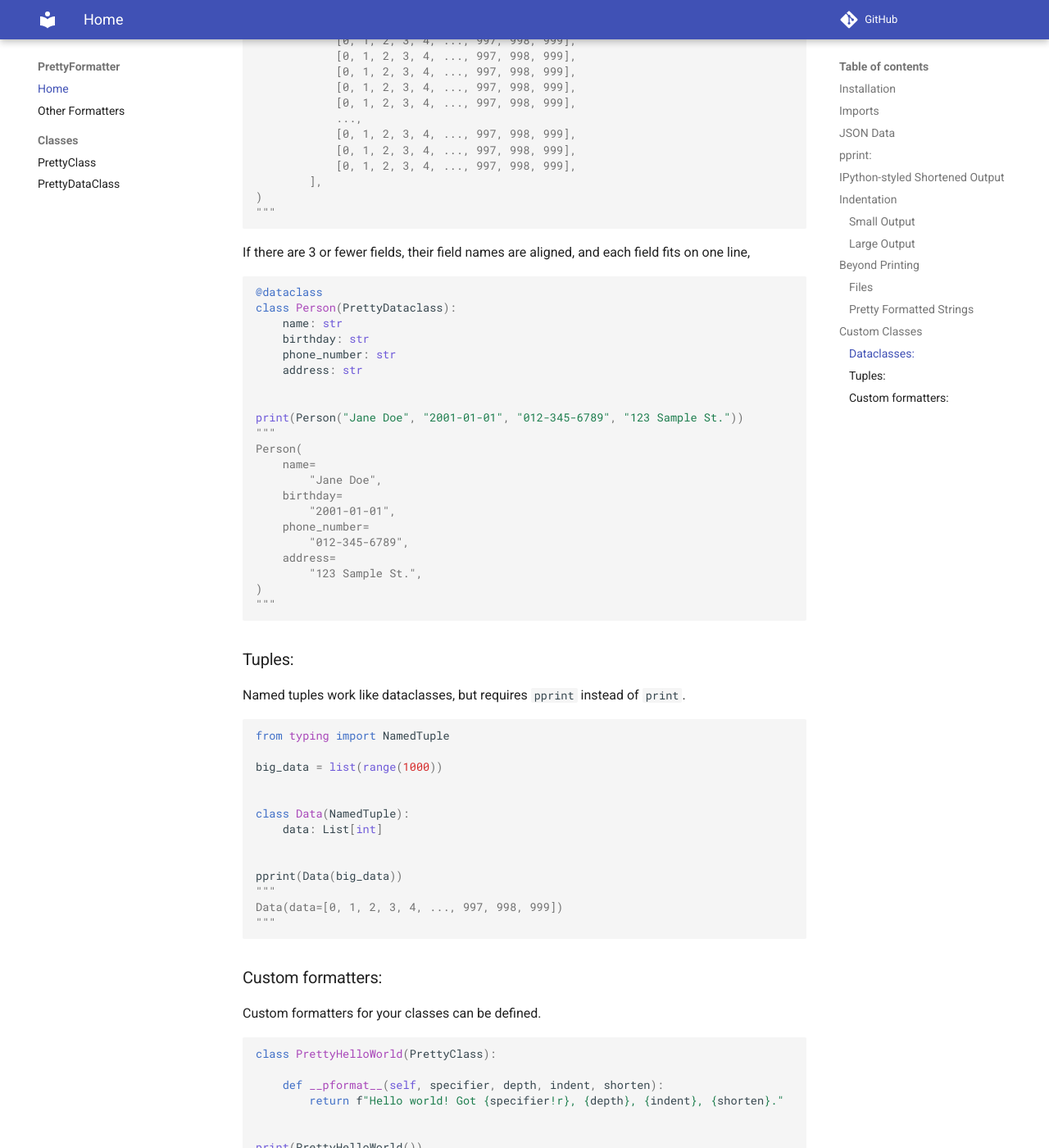
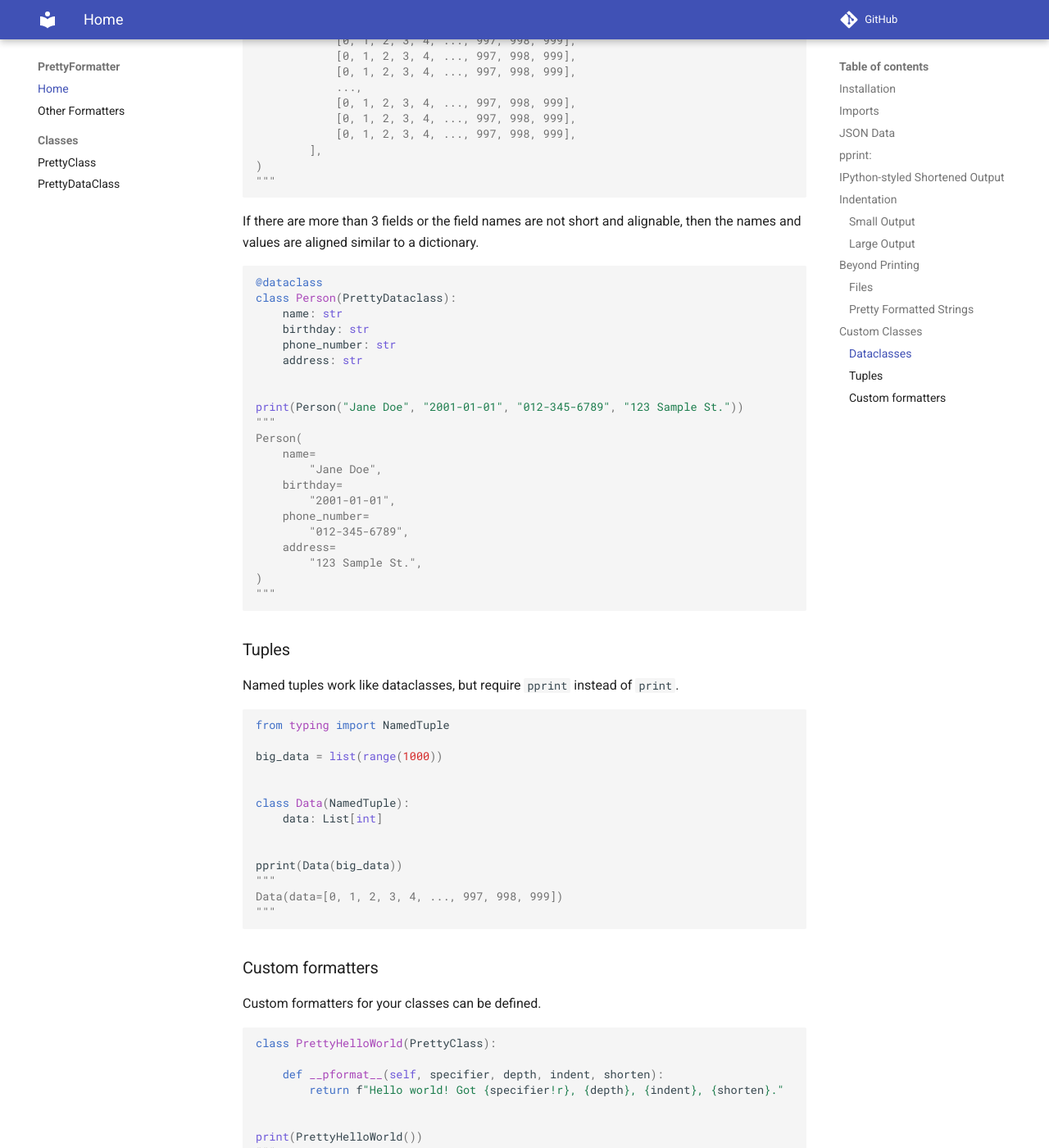
Before and after one commit to SimpleArt/prettyformatter, an MkDocs documentation site: the page built from docs/index.md, in a window 1280 px wide and 1400 px high, scrolled down 6169 px. Shown: the whole window at 82% size. Built offline with MkDocs 1.6.1 and Material for MkDocs 9.7.7, drawn with Linux system fonts in a browser that asks for light colours; comment, search, counter and statistics services are not loaded; some of the changed text lies outside the part shown.

Commit message:
Edge case for long field names

````diff
--- a/docs/index.md
+++ b/docs/index.md
@@ -251,7 +249,7 @@ print(s)
 
 ## Custom Classes
 
-### Dataclasses:
+### Dataclasses
 
 Dataclasses are supported by subclassing the `PrettyDataclass`. Pretty
 formatting a dataclass causes its fields to be pretty printed.
@@ -328,8 +326,9 @@ NestedData(
 """
 ```
 
-If there are 3 or fewer fields, their field names are aligned, and each
-field fits on one line,
+If there are more than 3 fields or the field names are not short and
+alignable, then the names and values are aligned similar to a
+dictionary.
 
 ```python
 @dataclass
@@ -355,8 +354,9 @@ Person(
 """
 ```
 
-### Tuples:
-Named tuples work like dataclasses, but requires `pprint` instead of
+### Tuples
+
+Named tuples work like dataclasses, but require `pprint` instead of
 `print`.
 
 ```python
@@ -375,7 +375,7 @@ Data(data=[0, 1, 2, 3, 4, ..., 997, 998, 999])
 """
 ```
 
-### Custom formatters:
+### Custom formatters
 Custom formatters for your classes can be defined.
 
 ```python
````
Also changed, not shown: other parts of docs/index.md (+0 -2 lines), docs/pretty_dataclass.md (+3 -2 lines), 2 other files.
